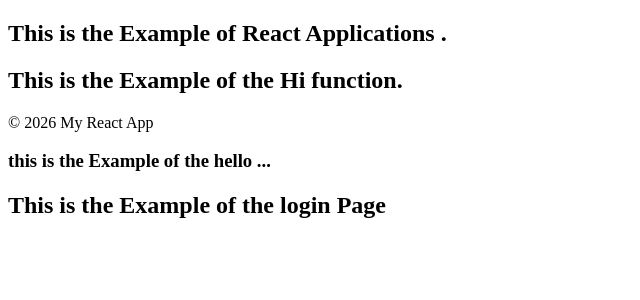
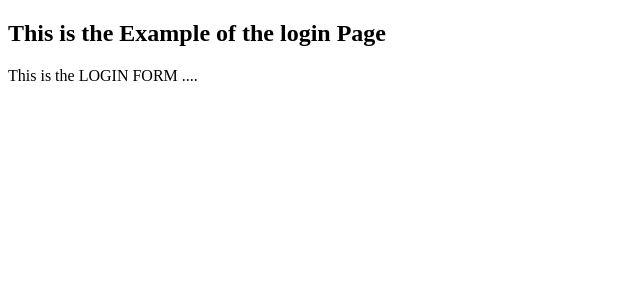
Before and after one commit to TechnologyBySolveX/SolveX-10eeda86, a React (Create React App) app in the folder solvexstreamfrontend/: page / in a window 1280 px wide. Shown: the top 300 px of the page, without its empty margins (0-640 px from the left). Built offline with nearby package versions, Linux system fonts and the light colour scheme.

Commit message:
Project structure is Added

```diff
--- a/solvexstreamfrontend/src/App.js
+++ /dev/null
@@ -1,24 +0,0 @@
-
-function App() {
-  return (
-    <div className="App">
-        <h2>This is the Example of React Applications .</h2>
-    </div>
-  );
-}
-
-// Named export component
-export function Hi() {
-  return <h2>This is the Example of the Hi function.</h2>;
-}
-
-// Another named export component
-export function Footer() {
-  return <footer><p>© 2026 My React App</p></footer>;
-}
-
-export function Hello(){
-  return <h3>this is the Example of the hello ...</h3>
-}
-
-export default App;
--- /dev/null
+++ b/solvexstreamfrontend/src/features/auth/LoginForm.js
@@ -0,0 +1,5 @@
+import React from "react";
+
+export function LoginForm(){
+    return <p>This is the LOGIN FORM ....</p>
+}
--- a/solvexstreamfrontend/src/index.js
+++ b/solvexstreamfrontend/src/index.js
@@ -1,17 +1,14 @@
 import React from 'react';
 import ReactDOM from 'react-dom/client';
-import App, { Footer, Hello, Hi } from './App';
 import reportWebVitals from './reportWebVitals';
-import { LoginUserusing } from './login/login';
+import { LoginUserusing } from './pages/login';
+import { LoginForm } from './features/auth/LoginForm';
 
 const root = ReactDOM.createRoot(document.getElementById('root'));
 root.render(
   <React.StrictMode>
-    <App />
-    <Hi />
-    <Footer/>
-    <Hello />
     <LoginUserusing />
+    <LoginForm />
   </React.StrictMode>
 );
 
```
Also changed, not shown: solvexstreamfrontend/src/App.css (added), solvexstreamfrontend/src/index.css (added), solvexstreamfrontend/src/logo.svg (deleted), solvexstreamfrontend/src/pages/login.js (renamed from solvexstreamfrontend/src/login/login.js).
